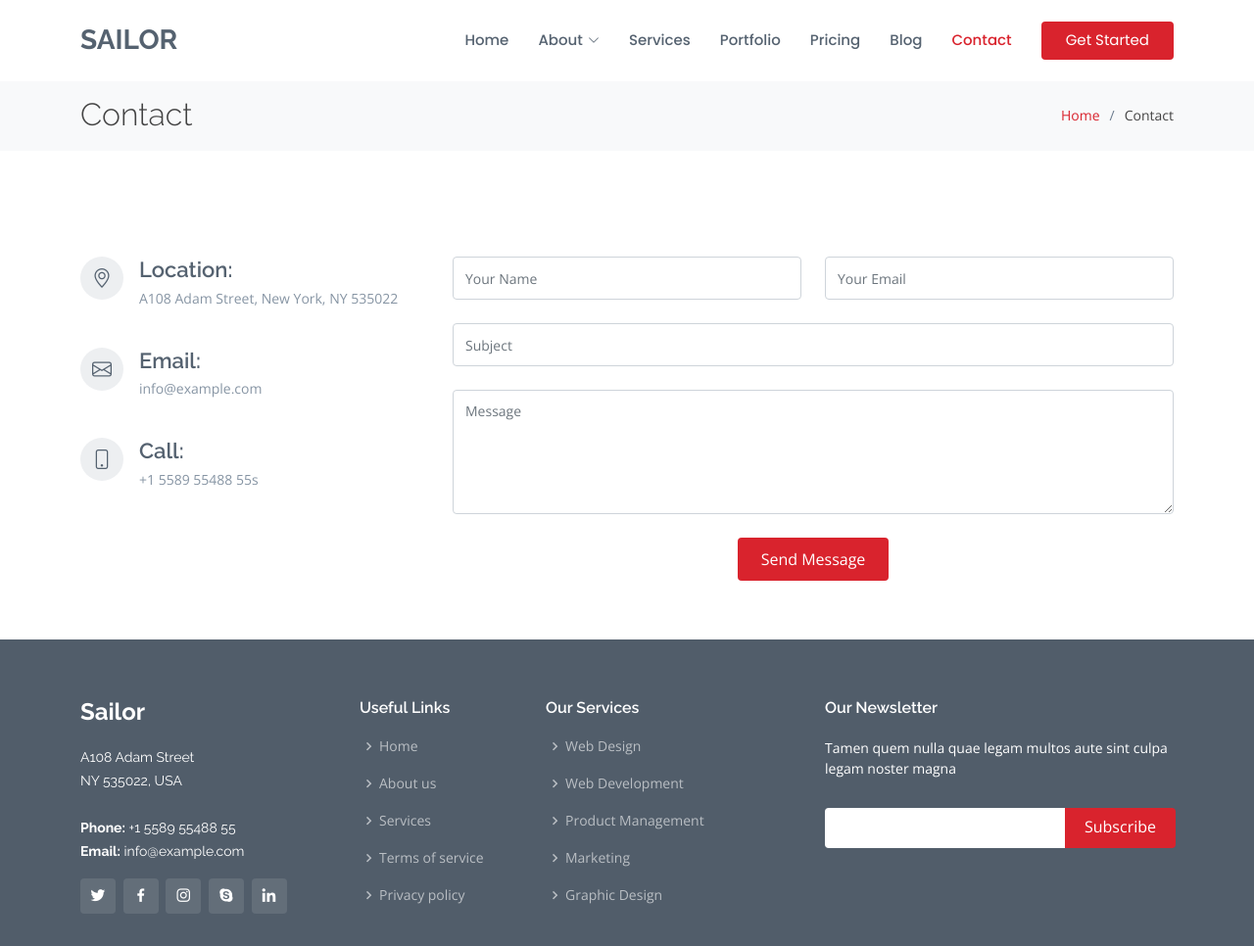
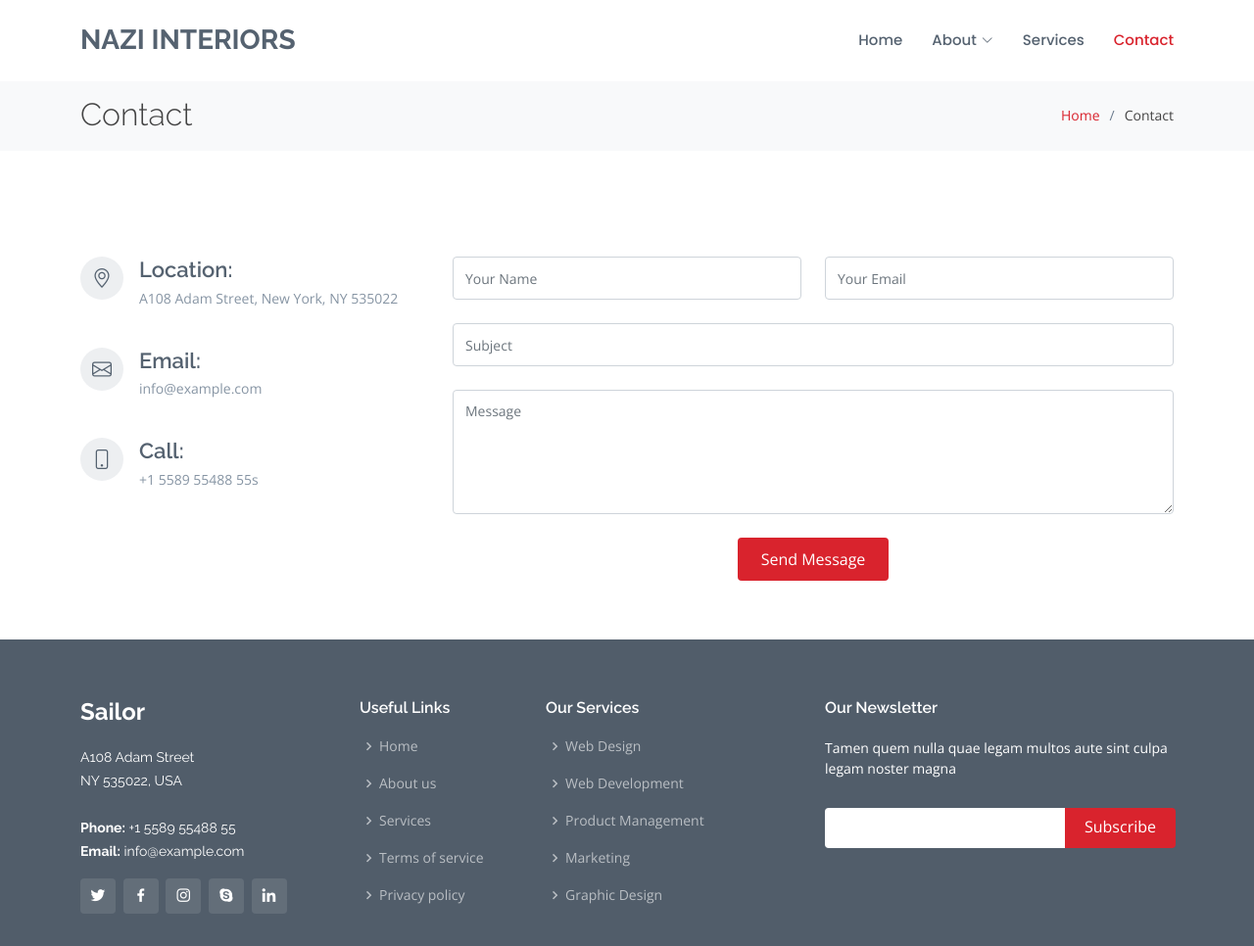
Before and after one commit to nagarajukunchala/naziInterior, a plain HTML site: page contact.html in a window 1280 px wide. Shown: the top 966 px of the page at 98% size. Drawn offline with nearby package versions, Linux system fonts and the light colour scheme.

Commit message:
Update contact.html

```diff
--- a/contact.html
+++ b/contact.html
@@ -5,7 +5,7 @@
   <meta charset="utf-8">
   <meta content="width=device-width, initial-scale=1.0" name="viewport">
 
-  <title>Contact - Sailor Bootstrap Template</title>
+  <title>Nazi Interiors</title>
   <meta content="" name="description">
   <meta content="" name="keywords">
 
@@ -42,7 +42,7 @@
   <header id="header" class="fixed-top d-flex align-items-center">
     <div class="container d-flex align-items-center">
 
-      <h1 class="logo me-auto"><a href="index.html">Sailor</a></h1>
+      <h1 class="logo me-auto"><a href="index.html">Nazi Interiors</a></h1>
       <!-- Uncomment below if you prefer to use an image logo -->
       <!-- <a href="index.html" class="logo me-auto"><img src="assets/img/logo.png" alt="" class="img-fluid"></a>-->
 
@@ -56,7 +56,7 @@
               <li><a href="team.html">Team</a></li>
               <li><a href="testimonials.html">Testimonials</a></li>
 
-              <li class="dropdown"><a href="#"><span>Deep Drop Down</span> <i class="bi bi-chevron-right"></i></a>
+              <!--<li class="dropdown"><a href="#"><span>Deep Drop Down</span> <i class="bi bi-chevron-right"></i></a>
                 <ul>
                   <li><a href="#">Deep Drop Down 1</a></li>
                   <li><a href="#">Deep Drop Down 2</a></li>
@@ -64,16 +64,16 @@
                   <li><a href="#">Deep Drop Down 4</a></li>
                   <li><a href="#">Deep Drop Down 5</a></li>
                 </ul>
-              </li>
+              </li> -->
             </ul>
           </li>
           <li><a href="services.html">Services</a></li>
-          <li><a href="portfolio.html">Portfolio</a></li>
+         <!-- <li><a href="portfolio.html">Portfolio</a></li>
           <li><a href="pricing.html">Pricing</a></li>
-          <li><a href="blog.html">Blog</a></li>
+          <li><a href="blog.html">Blog</a></li> -->
 
           <li><a href="contact.html" class="active">Contact</a></li>
-          <li><a href="index.html" class="getstarted">Get Started</a></li>
+          <!-- <li><a href="index.html" class="getstarted">Get Started</a></li> -->
         </ul>
         <i class="bi bi-list mobile-nav-toggle"></i>
       </nav><!-- .navbar -->
```
